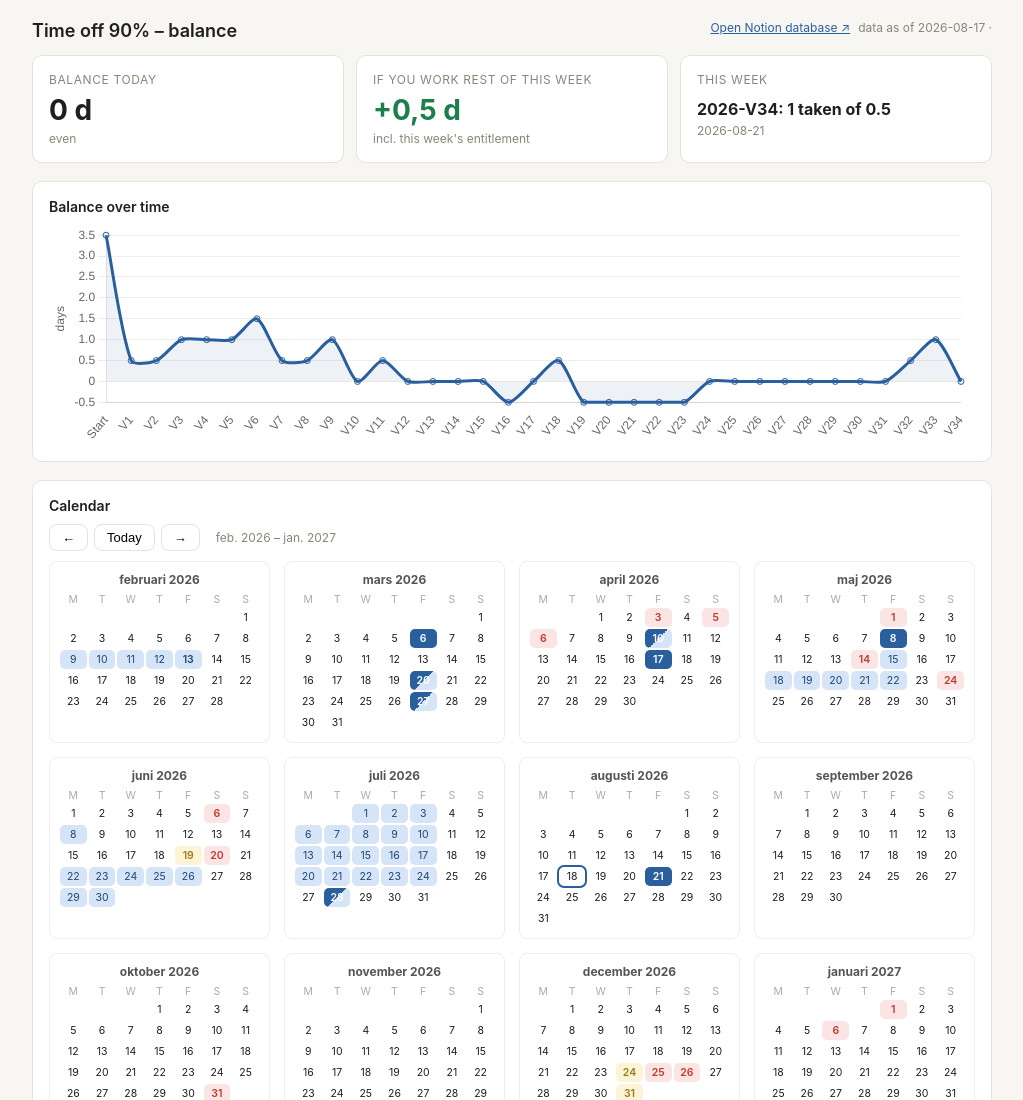
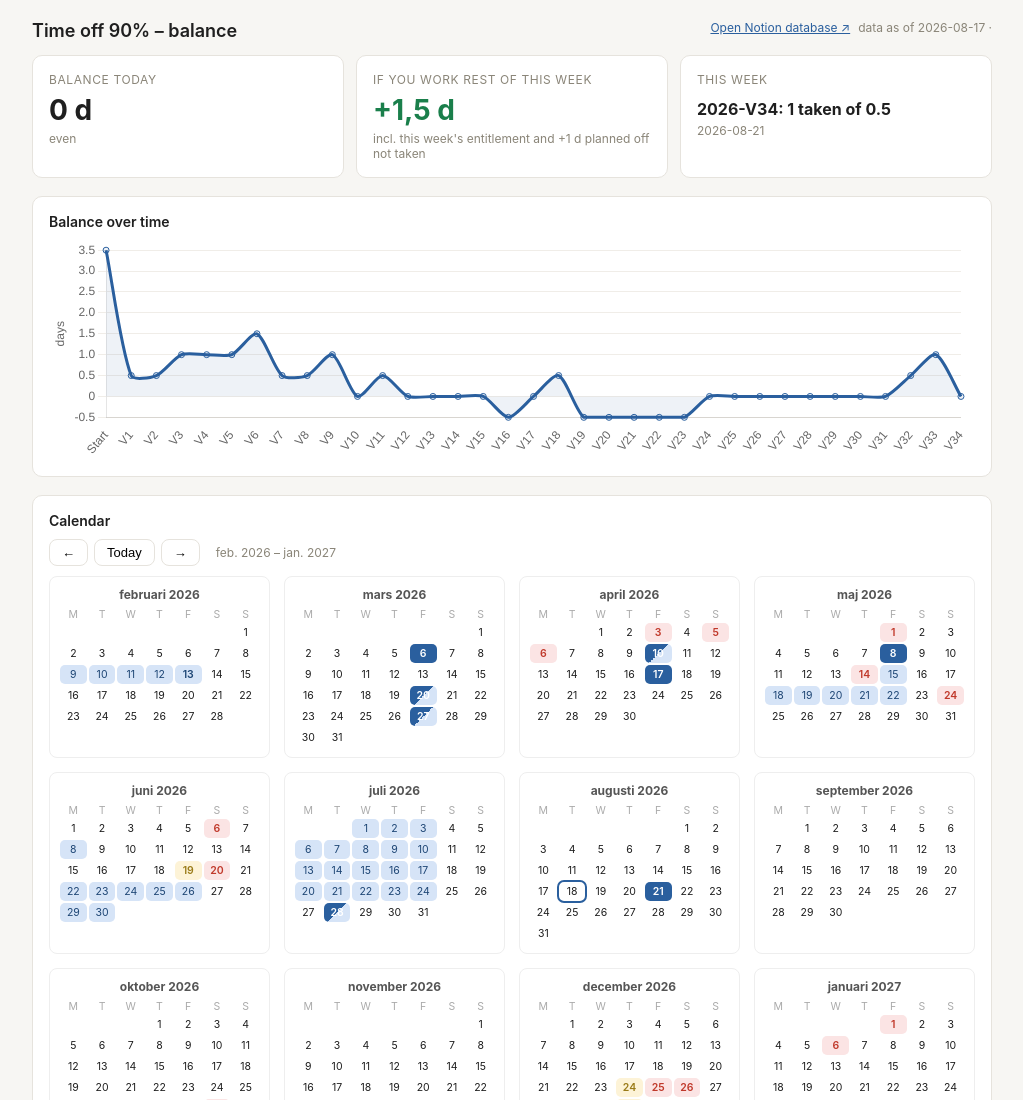
Before and after one commit to shai-apeloig/time-off-dashboard, a plain HTML site: page index.html in a window 1280 px wide. Shown: the top 1100 px of the page, without its empty margins (128-1151 px from the left). Drawn offline with nearby package versions, Linux system fonts and the light colour scheme.

Commit message:
Fix projection: add back planned time off still ahead this week

```diff
--- a/index.html
+++ b/index.html
@@ -58,7 +58,7 @@ a { color:#2a5f9e; }
   <div id="app" style="display:none">
     <div class="cards">
       <div class="card"><div class="label">Balance today</div><div class="value" id="balNow"></div><div class="sub" id="balNowSub"></div></div>
-      <div class="card"><div class="label">If you work rest of this week</div><div class="value" id="balProj"></div><div class="sub">incl. this week's entitlement</div></div>
+      <div class="card"><div class="label">If you work rest of this week</div><div class="value" id="balProj"></div><div class="sub" id="balProjSub">incl. this week's entitlement</div></div>
       <div class="card"><div class="label">This week</div><div class="value" id="thisWeek" style="font-size:16px;padding-top:6px"></div><div class="sub" id="thisWeekSub"></div></div>
     </div>
     <div class="section"><h2>Balance over time</h2><div id="chartBox"><canvas id="chart"></canvas></div></div>
@@ -140,13 +140,29 @@ function render(rows){
     if(!done && w.start<=today) currentWeek=w;
     series.push({label: w.week.replace("2026-",""), bal});
   }
-  const proj = currentWeek ? bal + currentWeek.ent : bal;
+  // "If you work the rest of this week": add back this week's entitlement PLUS any time off
+  // in this week that is still ahead (planned, not yet taken) — otherwise a planned day off
+  // is subtracted from the balance and never added back, understating the projection.
+  const futureTaken = w => !w ? 0 : w.rows.reduce((sum,x)=>{
+    if(!(x.taken>0) || !x.offStart) return sum;
+    const s=parse(x.offStart), e=x.offEnd?parse(x.offEnd):s;
+    const days=Math.round((e-s)/86400000)+1;
+    let ahead=0;
+    for(let i=0;i<days;i++){ const d=new Date(s); d.setDate(d.getDate()+i); if(d>=today) ahead++; }
+    return sum + x.taken*(ahead/days);
+  },0);
+  const projAddBack = futureTaken(currentWeek);
+  const proj = currentWeek ? bal + currentWeek.ent + projAddBack : bal;
   const currentWeekRow = currentWeek ? {week:currentWeek.week, ent:currentWeek.ent, taken:currentWeek.taken,
     label: currentWeek.rows.map(offLabel).filter(Boolean).join(", ")} : null;
 
   const bn=document.getElementById("balNow"); bn.textContent=fmt(bal)+" d"; bn.className="value "+cls(bal);
   document.getElementById("balNowSub").textContent = bal<0 ? "to work back" : (bal>0 ? "saved" : "even");
   const bp=document.getElementById("balProj"); bp.textContent=fmt(proj)+" d"; bp.className="value "+cls(proj);
+  const bps=document.getElementById("balProjSub");
+  if(bps) bps.textContent = projAddBack>0
+    ? "incl. this week's entitlement and "+fmt(projAddBack)+" d planned off not taken"
+    : "incl. this week's entitlement";
   document.getElementById("thisWeek").textContent = currentWeekRow ? `${currentWeekRow.week}: ${currentWeekRow.taken} taken of ${currentWeekRow.ent}` : "not logged yet";
   document.getElementById("thisWeekSub").textContent = currentWeekRow ? currentWeekRow.label : "row is created by the Monday sync";
 
```
